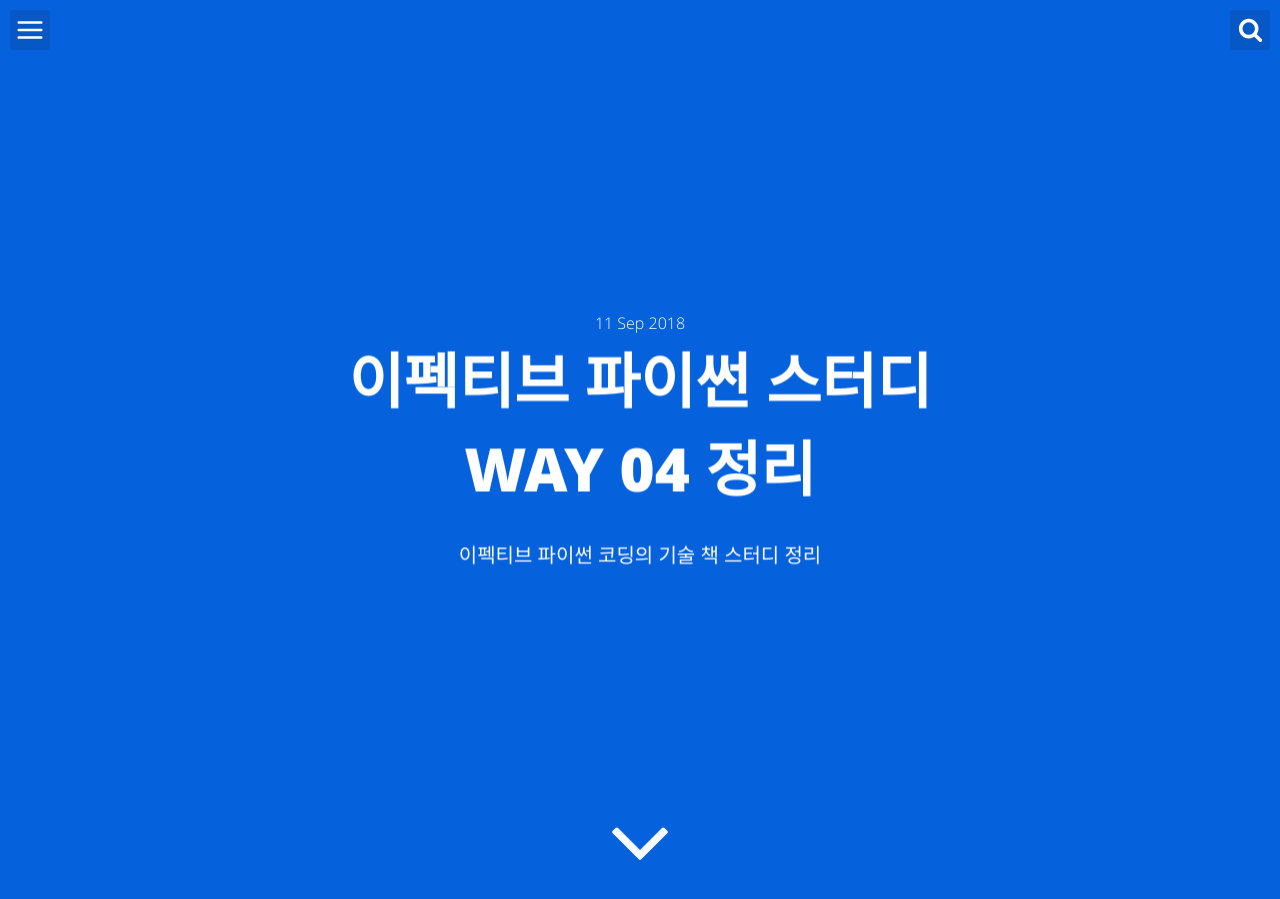
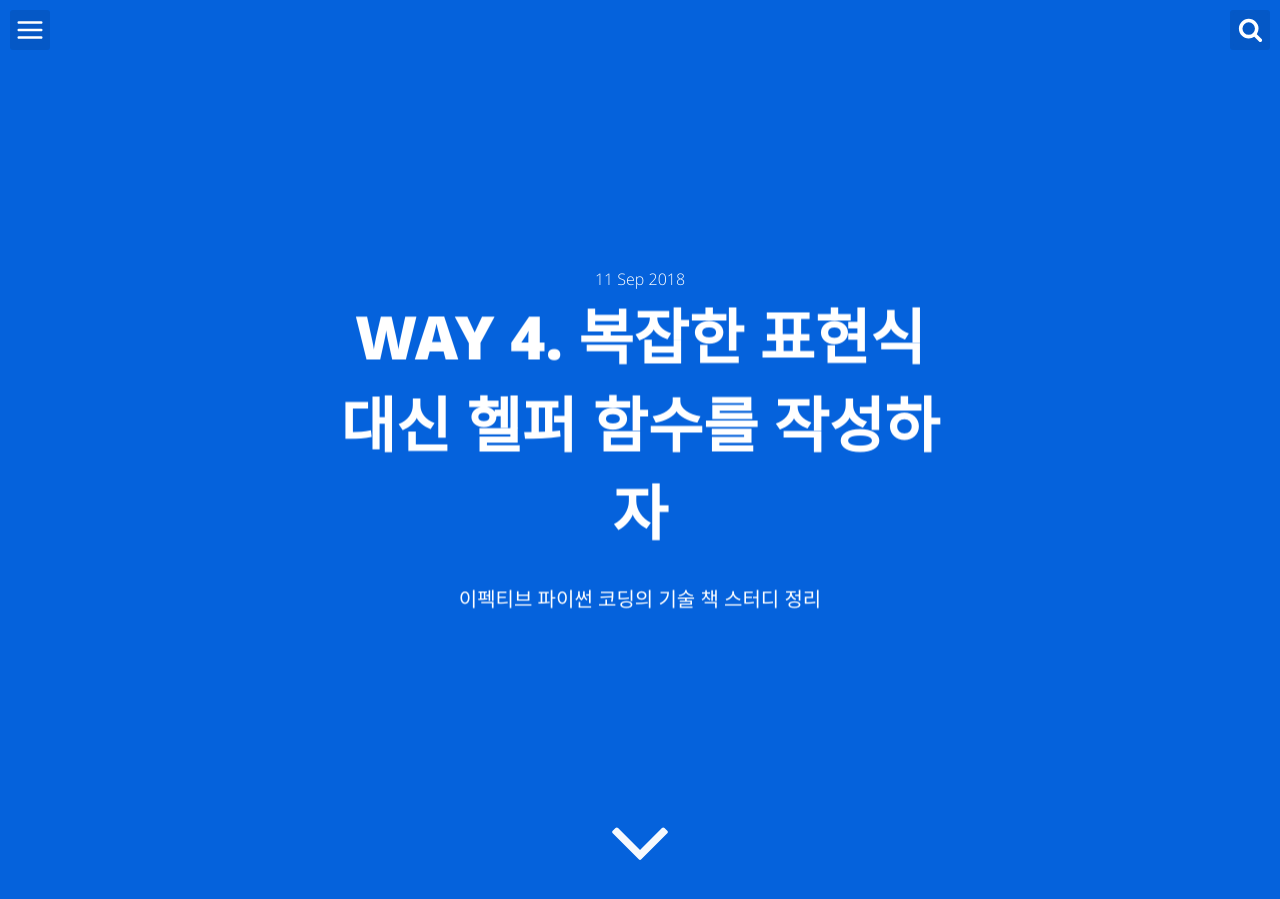
Before and after one commit to hcnoh/blog-prev, a Jekyll site: the page built from _posts/2018-09-11-effective-python-way04.md, in a window 1280 px wide and 900 px high. Built offline with Jekyll 4.4.1, drawn with Linux system fonts in a browser that asks for light colours; comment, search, counter and statistics services are not loaded.

Commit message:
Update 2018-09-11-effective-python-way04.md

```diff
--- a/_posts/2018-09-11-effective-python-way04.md
+++ b/_posts/2018-09-11-effective-python-way04.md
@@ -1,6 +1,6 @@
 ---
 layout: post
-title: "이펙티브 파이썬 스터디 WAY 04 정리"
+title: "WAY 4. 복잡한 표현식 대신 헬퍼 함수를 작성하자"
 date: 2018-09-11 16:14:35
 image: '/assets/img/'
 description: '이펙티브 파이썬 코딩의 기술 책 스터디 정리'
@@ -8,7 +8,7 @@ tags:
 - python
 categories:
 - 이펙티브 파이썬 스터디
-twitter_text: '이펙티브 파이썬 스터디 WAY 04 정리'
+twitter_text: 'WAY 4. 복잡한 표현식 대신 헬퍼 함수를 작성하자'
 ---
 
 ## WAY 4. 복잡한 표현식 대신 헬퍼 함수를 작성하자
```
